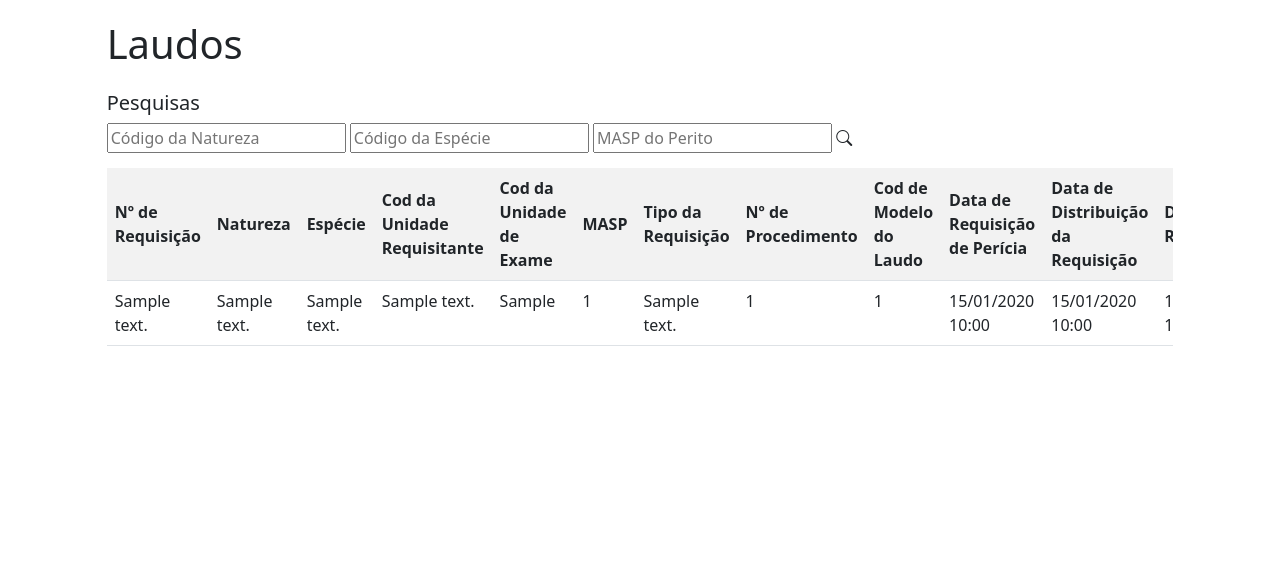
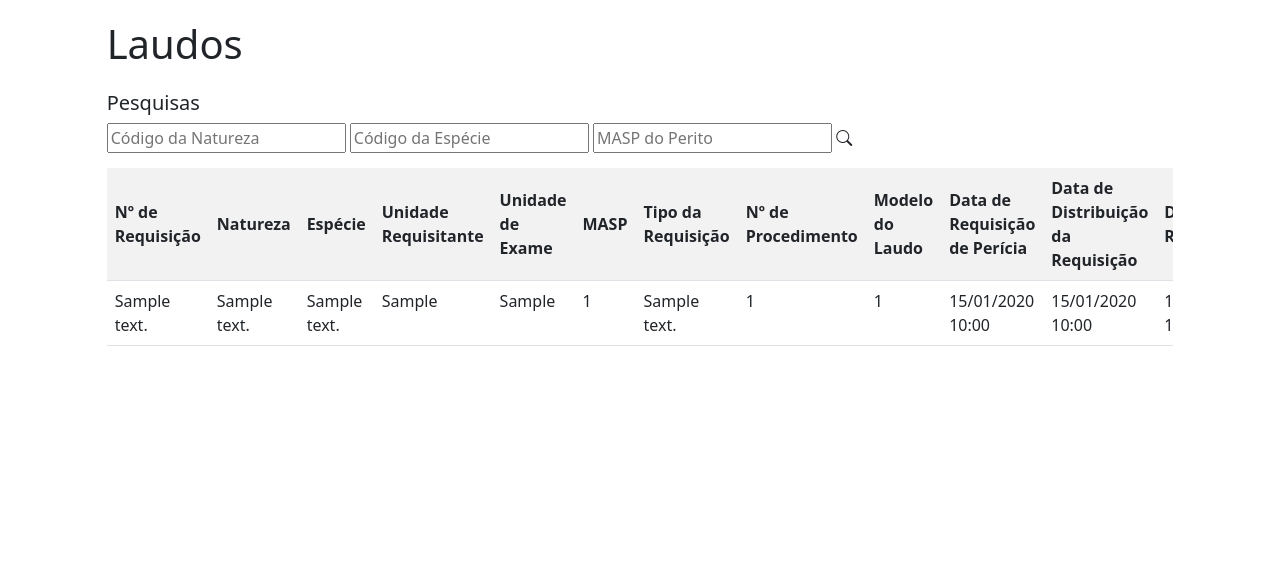
Before and after one commit to MsouzaLeo/TFG_Front, a Django app: page /laudo/ in a window 1280 px wide. Shown: the part 57-643 px from the top of the page. Run offline with Django 3.2, Linux system fonts and the light colour scheme; tables that the repository leaves empty hold one stand-in row (values such as "Sample post"); parts of the project's set-up code (start-up, migrations or seed data) failed here and were passed over; some libraries are stand-ins or nearby versions.

Commit message:
fix na pagina de laudos

```diff
--- a/tables/models.py
+++ b/tables/models.py
@@ -47,6 +47,9 @@ class UniexaModel(models.Model):
     cod_unidade_exame = models.CharField(max_length=6, primary_key=True)
     comarca_da_unidade = models.CharField(max_length=70)
 
+    def __str__(self):
+        return self.comarca_da_unidade
+
     class Meta:
         db_table = "unidade_exame"
 
@@ -59,6 +62,9 @@ class UniresModel(models.Model):
     municipio = models.CharField(max_length=80)
     geocodigo = models.IntegerField()
 
+    def __str__(self):
+        return self.municipio
+
     class Meta:
         db_table = "unidade_requisitante"
 
@@ -69,8 +75,10 @@ class LaudoModel(models.Model):
         'NaturezaModel', on_delete=models.DO_NOTHING, db_column='cod_natureza_exame')
     cod_especie_exame = models.ForeignKey(
         'EspecieModel', on_delete=models.DO_NOTHING, db_column='cod_especie_exame')
-    cod_unidade_requisitante = models.CharField(max_length=6)
-    cod_unidade_exame = models.CharField(max_length=6)
+    cod_unidade_requisitante = models.ForeignKey(
+        'UniresModel', on_delete=models.DO_NOTHING, db_column='cod_unidade_requisitante')
+    cod_unidade_exame = models.ForeignKey(
+        'UniexaModel', on_delete=models.DO_NOTHING, db_column='cod_unidade_exame')
     masp_perito = models.IntegerField()
     tipo_requisicao = models.CharField(max_length=20)
     nmr_procedimento = models.IntegerField()
--- a/tables/templates/base.html
+++ b/tables/templates/base.html
@@ -61,13 +61,14 @@
         {% block content %} {% endblock %}
 
         <footer class="page-footer">
-            <div class="bg-light">
+            <div class="bg-white">
                 <div class="container">
                     <div class="row py-4 d-flex align-items-center">
                         <div class="col-md12 text-center">
-                            <a href="https://www.linkedin.com/in/leonardo-martins-souza-755049167/"><i
+                            <a href="https://www.linkedin.com/in/leonardo-martins-souza-755049167/" target="_blank"><i
                                     class="bi bi-linkedin text-dark mr-4"></i></a>
-                            <a href="https://github.com/MsouzaLeo"><i class="bi bi-github text-dark mr-4"></i></a>
+                            <a href="https://github.com/MsouzaLeo" target="_blank"><i
+                                    class="bi bi-github text-dark mr-4"></i></a>
                         </div>
                     </div>
                 </div>
--- a/tables/templates/laudo/list.html
+++ b/tables/templates/laudo/list.html
@@ -18,12 +18,12 @@
                 <th>Nº de Requisição</th>
                 <th>Natureza</th>
                 <th>Espécie</th>
-                <th>Cod da Unidade Requisitante</th>
-                <th>Cod da Unidade de Exame</th>
+                <th>Unidade Requisitante</th>
+                <th>Unidade de Exame</th>
                 <th>MASP</th>
                 <th>Tipo da Requisição</th>
                 <th>Nº de Procedimento</th>
-                <th>Cod de Modelo do Laudo</th>
+                <th>Modelo do Laudo</th>
                 <th>Data de Requisição de Perícia</th>
                 <th>Data de Distribuição da Requisição</th>
                 <th>Data de Redistribuição</th>
```
